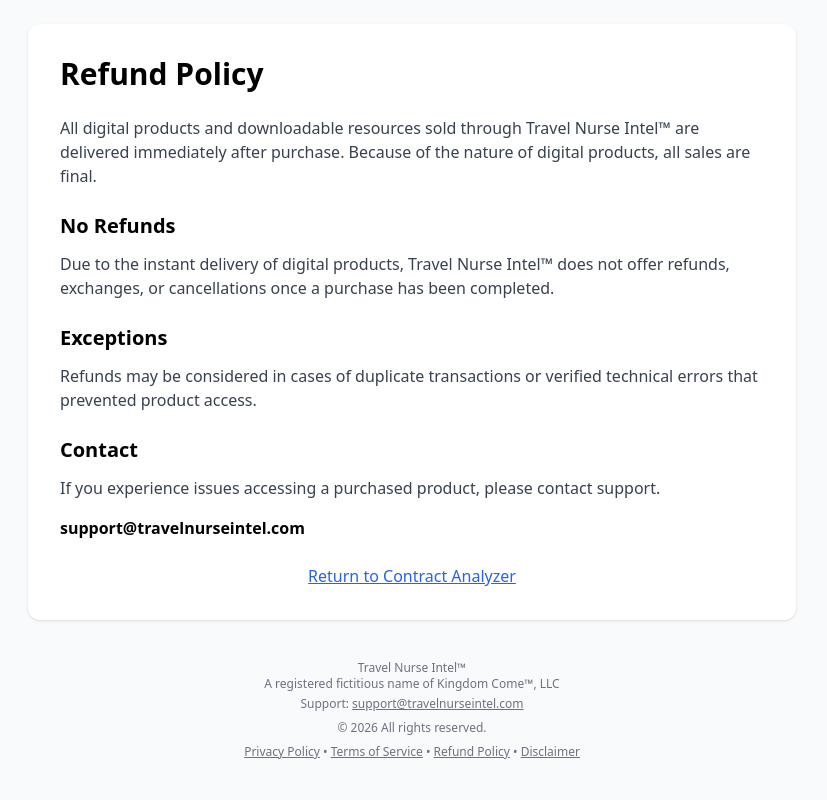
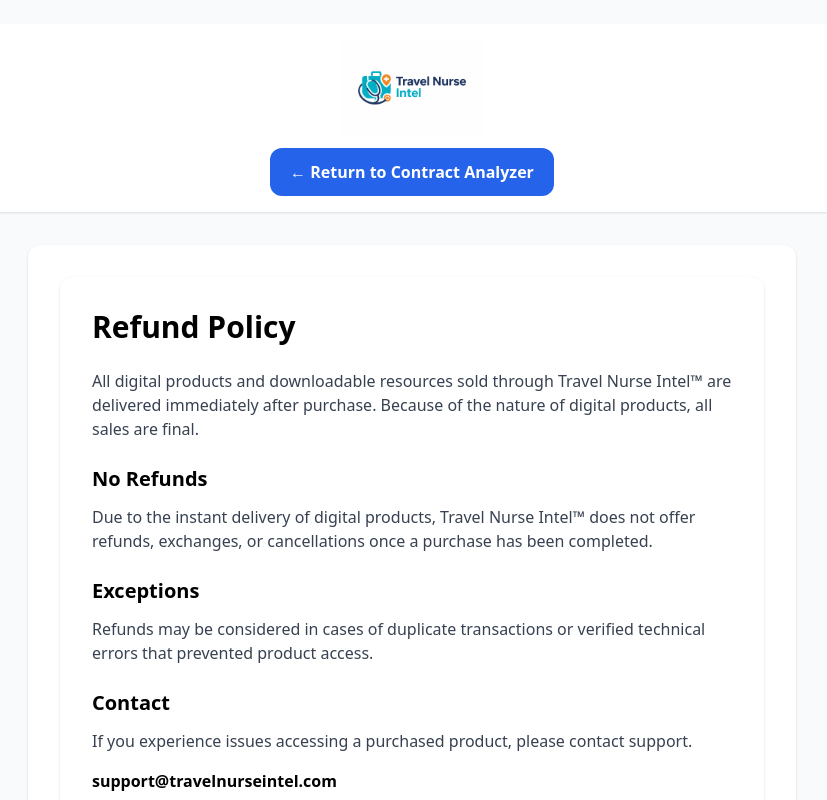
Before and after one commit to TravelNurseIntel/travel-nurse-intel, a website: page refund-policy.html in a window 1280 px wide. Shown: the top 800 px of the page, without its empty margins (228-1055 px from the left). Drawn offline with nearby package versions, Linux system fonts and the light colour scheme.

Commit message:
Update refund-policy.html

```diff
--- a/refund-policy.html
+++ b/refund-policy.html
@@ -13,6 +13,35 @@
 </head>
 
 <body class="bg-gray-50 p-6">
+
+<body class="bg-gray-50 p-6">
+
+<!-- HEADER -->
+
+<header class="bg-white border-b shadow-sm mb-8">
+
+<div class="max-w-5xl mx-auto flex flex-col items-center p-4">
+
+<a href="/">
+<img
+src="/logo.png"
+alt="Travel Nurse Intel"
+class="h-20 md:h-24 mb-3">
+</a>
+
+<a
+href="/"
+class="bg-blue-600 hover:bg-blue-700 text-white px-5 py-3 rounded-xl font-semibold transition">
+← Return to Contract Analyzer
+</a>
+
+</div>
+
+</header>
+
+<!-- MAIN CONTENT -->
+
+<div class="max-w-3xl mx-auto bg-white p-8 rounded-xl shadow">
 
 <div class="max-w-3xl mx-auto bg-white p-8 rounded-xl shadow">
 
```
